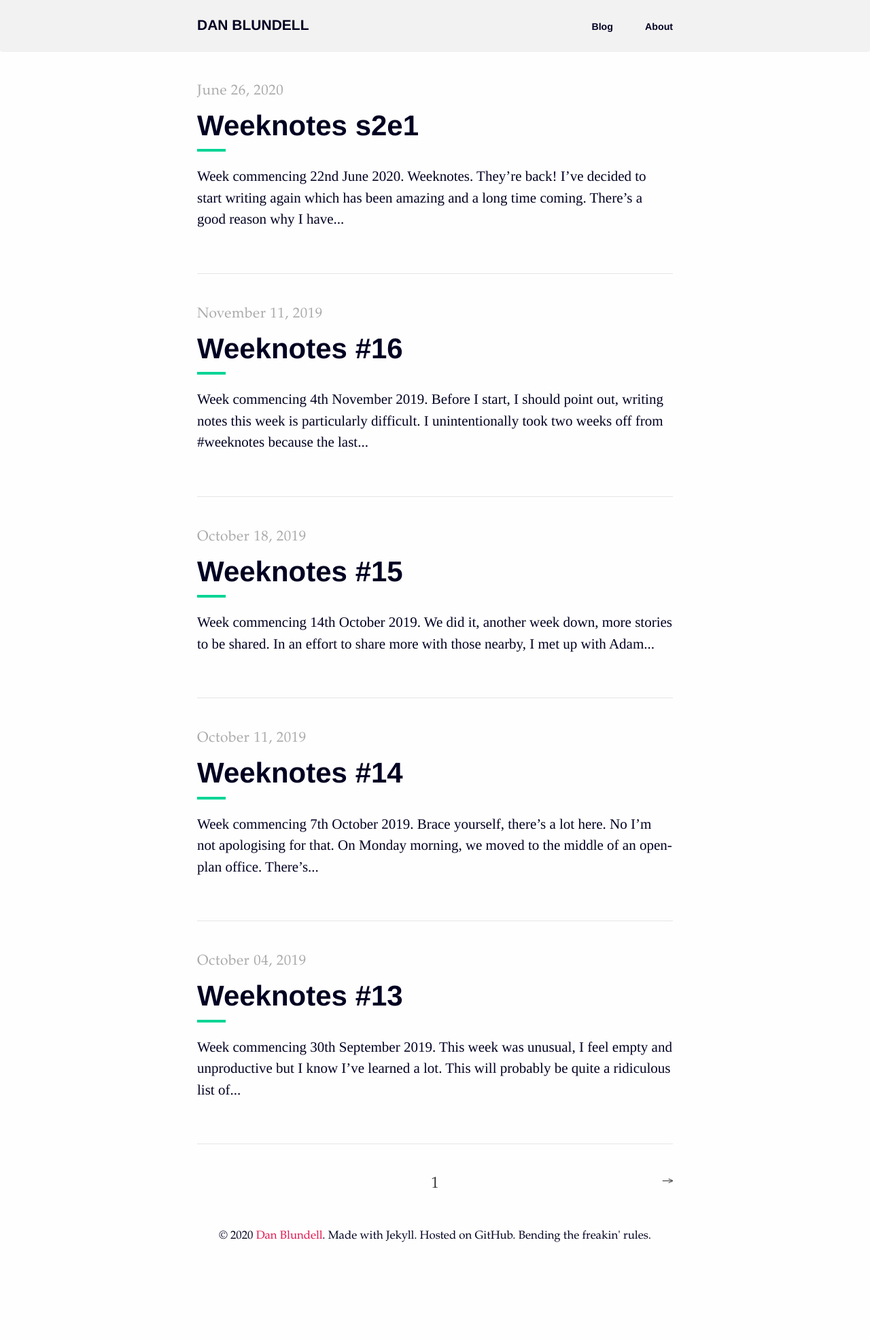
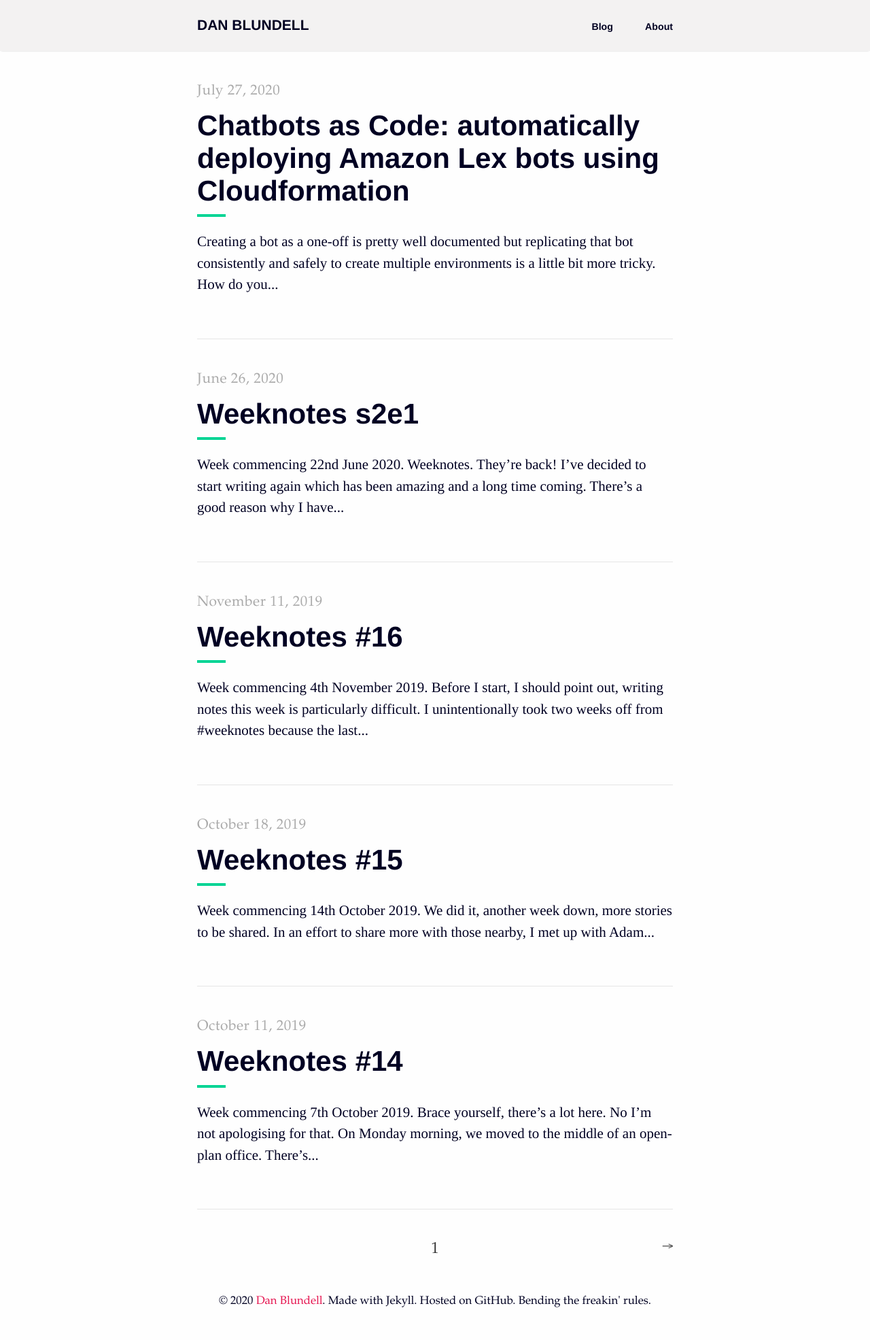
Before and after one commit to danblundell/danblundell.github.io, a Jekyll site: the page built from index.html, in a window 1280 px wide. Shown: the whole page at 68% size. Built offline with Jekyll 4.4.1, drawn with Linux system fonts in a browser that asks for light colours; the list of posts is cut into pages by our own code; before the commit the page ends 1875 px from its top, so only the background shows below that; part of the change alters nothing that is shown.

Commit message:
add chatbot as code post

```diff
--- /dev/null
+++ b/_posts/2020-07-27-chatbots-as-code-with-amazon-lex-and-cloudformation.md
@@ -0,0 +1,202 @@
+---
+layout: post
+title: "Chatbots as Code: automatically deploying Amazon Lex bots using Cloudformation"
+date: "2020-07-27"
+meta: ""
+image: ""
+categories: ["cloudformation", "aws", "technology", "lex", "aws sam", "infrastructure as code"]
+published: true
+youtubeId: RdRnJPIbYmc
+---
+
+<p class="lede" markdown="1">Creating a bot as a one-off is [pretty well documented][lex-tutorial] but replicating that bot consistently and safely to create multiple environments is a little bit more tricky. How do you safely ad consistently create, update and throw away bots in a similar way that we can with virtual servers, databases and other infrastructure services?</p>
+
+Developing bots of one type or other is something we’ve been asked to work on more and more. More recently we've created a bot that answers phone calls and redirects them like a switchboard operator depending on which service you ask for. Another is a bot that will run automated surveys at the end of a transaction or phone call and capture customer feedback.
+
+![chatbot-conversation-gif]{:class="fr"}
+
+But the challenge isn't creating a bot itself, the challenge is how do we create a bot with multiple environments in a similar way that we're used to on more typical software projects? What happens when the bot starts being used by people and we need to work on the next version, make changes or test out new ideas?
+
+We’d normally be able to easily create multiple environments for development, testing, quality assurance (QA) and production but with a bot, this process involves a lot of manual work. It's made worse still because there's so much configuration with bots, questions, response types, workflow and logic that all needs to sit neatly together but often using separate services. How do we safely handle the configuration of multiple environments in a consistent and predictable way?
+
+I wanted to find a way to use what we know about Infrastructure as Code but with bots so that we get the same level of safety and consistency with our bot applications as we do with other software.
+
+Before I get into how we’re currently doing this, there's a bit of a pre-requisite. Typically we'd use [Cloudformation][aws-cloudformation] or the [Serverless Application Model (SAM)][aws-sam] to code up AWS infrastructure. Both these services take a tempalte file and make the various required API calls to Amazon services to create infrastructure.
+
+Surprise! Out the box, Cloudformation doesn't support Amazon Lex 🎉. Equally, because [AWS SAM][aws-sam] is a wrapper for Cloudformation, it doesn't support Lex either, so yeah, that's a problem.
+
+Lucky for this post, we'll get over that hurdle pretty quickly (yay). Onward.
+
+## Amazon Lex as a Custom Resource
+Before we can create our bot using Cloudformation, we need to create custom resources. These will allow us to create custom slots, intents and bots using Cloudformation.
+
+Cloudformation allows for ‘custom’ resources as an extension of the native Cloudformation functionality. Once created, Cloudformation templates can reference resources that wouldn’t otherwise be available.
+
+In this case, Cloudformation needs three custom resources to exist;
+* [cfn-lex-bot][cfn-lex-bot] which wraps the PutBot method from the Lex API
+* [cfn-lex-intent][cfn-lex-intent] wraps the PutIntent method from the Lex API
+* [cfn-lex-slot-type][cfn-lex-slot-type] wraps the PutSlotType from the Lex API
+
+For this project, I forked [cfn-lex-bot][cfn-lex-bot], [cfn-lex-intent][cfn-lex-intent] and [cfn-lex-slot-type][cfn-lex-slot-type] and made a couple of changes.
+
+Amazon Lex is now available in the London region so I changed the [deployment region for Lex resources to eu-west-2][github-repo-region] and whilst I was there, [fixed a small bug][github-repo-commit] where the `create` process worked fine but subsequent `update` operations failed because the checksum couldn’t be found. But y'know, that's probably too much info.
+
+The readme files on each repo should be relatively easy to follow and get deployed into your own AWS account if that helps you and equally, there's a one-click deploy option in the readme that should get you up and running fairly easily.
+
+## Deploying a bot using the Serverless Application Model or Cloudformation
+
+With custom resources deployed and available in our AWS account, we’re now able to use the `bot`, `intent` and `slot-type` Cloudformation resources in a template.
+
+For this use case, we’ve actually used [AWS SAM][aws-sam], a wrapped for Cloudformation that gives a few extra options for our CI/CD pipeline but you could use native Cloudformation if you choose to. Or don't, whatever.
+
+Each time we deploy our template, it’ll create a new ‘stack’. This creates a set of linked, resources that can be managed as a whole application rather than disparate, separate services or bits of infrastructure. This is great in our use case because a bot-driven application typically uses quite a few different services so finding a way to link them together as one 'application' helps make sense of things long term creating a much more sustainable way of working.
+
+The full code of this example is on [Github][github-repo] but the next few sections walk through the template to give a little bit of insight beyond the comments in the code.
+
+### Template overview
+
+The first part of our template if for our parameters. We only really need to specify what kind of workload or environment we want us to run as an easy way to distinguish between stacks.
+
+
+{% highlight yaml %}
+Parameters:
+  Workload:
+    Type: String
+    Default: "dev"
+    Description: "The type of workload (environment) that this stack will run"
+{% endhighlight %}
+
+Next we define our resources. Resources, in this case, are our custom slot-type, intent and the bot itself. We’re also deploying a validation function using [AWS Lambda][aws-lambda]. This function validates user input with some custom logic to work out what question the user should be asked next.
+
+#### Custom Slot Type
+Custom slot types are defined according to the [Lex PutSlotType API documentation][lex-documentation-putslottype]. The key part on being able to include this in a SAM or Cloduformation template is the `Service Token` which specifies where CloudFormation sends requests to. In our case, this value should be the Exported value from our `cfn-lex-slot-type` custom resource stack.
+
+{% highlight yaml %}
+likertScaleSlot:
+Type: Custom::LexSlotType
+Properties:
+    ServiceToken:
+    Fn::ImportValue: cfn-lex-slot-type-1-0-3-ServiceToken
+    name: !Sub
+    - '${AWS::StackName}_agree_disagree_slot_${Workload}'
+    - Workload: !Ref Workload
+    description: 1-5 scale for strongly agree through to strongly disagree
+    valueSelectionStrategy: TOP_RESOLUTION
+    enumerationValues:
+    - value: 1
+    synonyms:
+        - strongly agree
+        - yeah loads
+    - value: 2
+    synonyms:
+        - agree
+    - value: 3
+    synonyms:
+        - neither
+        - don't care
+        - not bothered
+    - value: 4
+    synonyms:
+        - disagree
+    - value: 5
+    synonyms:
+        - strongly disagree
+{% endhighlight %}
+
+This creates a custom slot type akin to a [likert scale][likert-scale]. The slot values include synonyms as examples and by setting the `valueSelectionStrategy` to `TOP_RESOLUTION`, the values are treated as synonyms and the values are fixed to those provided in the template.
+
+#### Intent
+[The intent][github-repo-intent] template snippet isn't included here as it's massive and does a majority of the work. It brings together utterances (the things users might say to suggest what they need) and slots (the various bits of information that the bot needs to fulfill what the user wants). We’re once again using `ServiceToken` to point Cloudformation at our custom `cfn-lex-intent` resource stack.
+
+The first thing to notice is that our intent `DependsOn` our custom slots, Lambda function and permission resources existing already. Whilst I don’t think this is required, it seems like good practice to make it explicit.
+
+All the other settings map to those in the [Lex PutIntent API documentation][lex-documentation-putintent] so should be referenced there.
+
+#### Bot
+Adding the bot to the template is actually fairly lightweight in comparison to the intent and it contains properties documented in the [PutBot][lex-documentation-putbot] method of the Lex API.
+
+{% highlight yaml %}
+  conciergeBot:
+    Type: Custom::LexBot
+    DependsOn:
+      - conciergeBotIntent
+    Properties:
+      ServiceToken:
+        Fn::ImportValue: cfn-lex-bot-1-0-4-ServiceToken
+      name: !Sub
+        - '${AWS::StackName}_bot_${Workload}'
+        - Workload: !Ref Workload
+      abortStatement:
+        messages:
+          - content: "I don't understand. Can you try again?"
+            contentType: "PlainText"
+          - content: "I'm sorry, I don't understand."
+            contentType: "PlainText"
+      childDirected: false
+      clarificationPrompt:
+        maxAttempts: 1
+        messages:
+          - content: "I'm sorry, I didn't hear that. Can you repeate what you just said?"
+            contentType: "PlainText"
+          - content: "Can you say that again please?"
+            contentType: "PlainText"
+      description: 'a bot'
+      voiceId: Joanna # have to use a en-US voice because of locale error
+      idleSessionTTLInSeconds: 300
+      intents:
+        - intentName:
+            Ref: conciergeBotIntent
+          intentVersion: "$LATEST" # always use the latest intent
+      locale: en-US # for some reason it won't build as en-GB which is odd, throws a 400 error
+      processBehavior: "BUILD" # build automatically, although this doesn't trigger if the bot itself isn't changed
+{% endhighlight %}
+
+Worth noting is the `processBehavior` which is set to `BUILD` in our instance so that when the bot resource is created by Cloudformation, it automatically builds and is ready to use straight away.
+
+#### Other bits
+
+Our Lambda function, policies, permissions and parameters are all as described in the AWS SAM and Cloudformation documentation so nothing really that notable there.
+
+#### Deployment
+The [full AWS SAM template][github-repo-template] can be deployed with AWS SAM as-is using `sam deploy --guided` and will create a ready-to-use bot that captures survey feedback from the user.
+
+### Things to note
+
+* For some reason bots won’t deploy with the locale of ‘en-GB’. The API documentation says this should be possible but when using en-GB the returned error code suggests a permission issue. Haven’t spent any time on it to work it out but it does work fine with ‘en-US’.
+* The permission to invoke the Lambda function should really restrict access down further, currently it lets anything Lex invoke the function, this really needs to be down to the bot or intent level to tighten this up.
+* Any Lex API options can be included as properties in the template file. This means, if there’s an option in the Lex PutBot, PutIntent or PutSlotType API that you need to use but it’s not set in the example Cloudformation template, including that option in your template file should ‘just work.’
+* Editing the configuration of the bot in the console once deployed is really tempting, changing a question phrasing or adding another synonym. Don’t do this. Once part of a stack, much better to manage everything in code
+In another project, we’ve moved slot values to a database table so that they can be managed as code more easily and outside the ‘infrastructure’ of the bot.
+* Using `sam deploy` if you change something in a slot-type or intent, the bot doesn't automatically rebuild because the `bot` resource hasn't changed. To get the bot to rebuild every time, we'll be switching to a CI/CD pipeline and scripting another API call post-deployment.
+
+### Round up
+
+Now that it’s working, the process for deploying an AWS Lex bot using AWS SAM/Cloudformation is pretty stable. It’s now as easy to create one new bot as it is to create 100 bots with exactly the same configuration which means we can confidently create, throw-away and recreate bot environments with the same confidence we would virtual servers or databases.
+
+### Walkthrough
+
+{% include youtubePlayer.html id=page.youtubeId %}
+
+[github-repo]: https://github.com/danblundell/aws-sam-feedback-bot
+[github-repo-template]: https://github.com/danblundell/aws-sam-feedback-bot/blob/master/template.yml
+[github-repo-commit]: https://github.com/danblundell/cfn-lex-bot/commit/65b754932045dbac222553444c0969ac0d874a5b
+[github-repo-region]: https://github.com/danblundell/cfn-lex-bot/commit/9a669a3001ab65c33ed335ec35719e1a1aa529b0
+[github-repo-intent]: https://github.com/danblundell/aws-sam-feedback-bot/blob/c5ad20b19e14c5ffa72d031aca5457a93dd48a00/template.yml#L153
+
+[cfn-lex-bot]: https://github.com/danblundell/cfn-lex-bot
+[cfn-lex-intent]: https://github.com/danblundell/cfn-lex-intent
+[cfn-lex-slot-type]: https://github.com/danblundell/cfn-lex-slot-type
+
+[aws-sam]: https://aws.amazon.com/serverless/sam/
+[aws-cloudformation]: https://aws.amazon.com/cloudformation/
+[aws-lex]: https://aws.amazon.com/lex/
+[aws-lambda]: https://aws.amazon.com/lambda/
+
+[lex-documentation-putintent]: https://docs.aws.amazon.com/lex/latest/dg/API_PutIntent.html
+[lex-documentation-putslottype]: https://docs.aws.amazon.com/lex/latest/dg/API_PutSlotType.html
+[lex-documentation-putbot]: https://docs.aws.amazon.com/lex/latest/dg/API_PutBot.html
+[lex-tutorial]: https://docs.aws.amazon.com/lex/latest/dg/getting-started.html
+
+[likert-scale]: https://en.wikipedia.org/wiki/Likert_scale
+
+[chatbot-conversation-gif]: /img/content/chatbots-as-code-chat.gif
--- a/_sass/tale/_code.scss
+++ b/_sass/tale/_code.scss
@@ -43,3 +43,30 @@ pre code {
             user-select: none;
   }
 }
+
+.tip {
+  border-bottom-right-radius: 2px;
+  border-left: 4px solid #f66;
+  border-top-right-radius: 2px;
+  margin: 2em 0;
+  padding: 12px 24px 12px 30px;
+  position: relative;
+  background-color: #f8f8f8;
+}
+
+.tip:before {
+  background-color: #f66;
+  border-radius: 100%;
+  color: #fff;
+  content: "!";
+  font-family: Dosis,Source Sans Pro,Helvetica Neue,Arial,sans-serif;
+  font-size: 14px;
+  font-weight: 700;
+  left: -12px;
+  line-height: 20px;
+  position: absolute;
+  height: 20px;
+  width: 20px;
+  text-align: center;
+  top: 14px;
+}
--- a/_sass/tale/_post.scss
+++ b/_sass/tale/_post.scss
@@ -29,6 +29,9 @@
   p {
     margin: 0 0 1rem;
     text-align: left;
+    &.lede {
+      font-size: 1.165em;
+    }
   }
 
   a:hover {
```
Also changed, not shown: img/content/chatbots-as-code-chat.gif (added).
